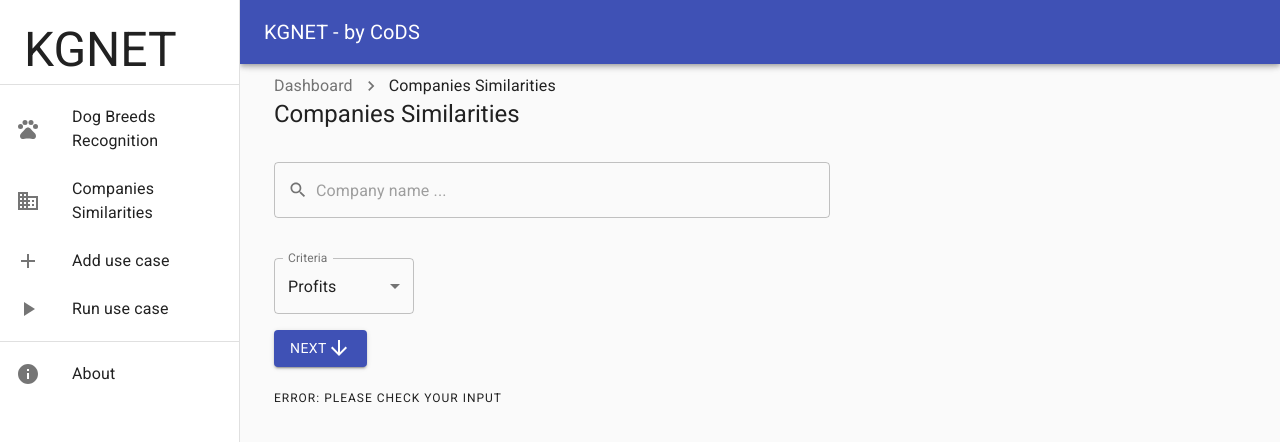
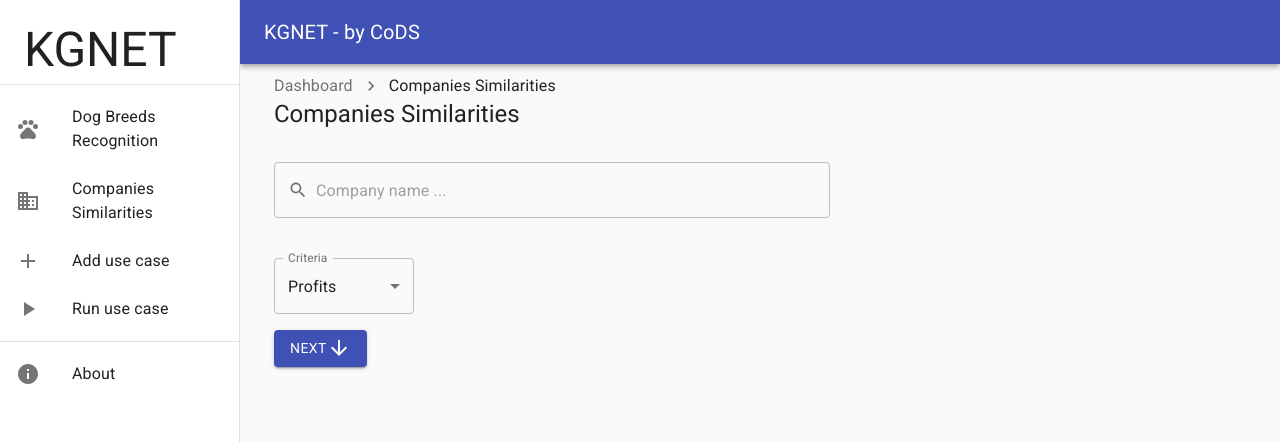
Before and after one commit to DucNgn/KGNet-Interface, a React (Create React App) app in the folder front-end/: page /companies in a window 1280 px wide. Shown: the top 442 px of the page. Built offline with nearby package versions, Linux system fonts and the light colour scheme.

Commit message:
debug companies

```diff
--- a/front-end/src/views/CompanySimilarities/index.js
+++ b/front-end/src/views/CompanySimilarities/index.js
@@ -69,10 +69,10 @@ const CompanySimilarities = () => {
         setSimilarityFeature={setSimilarityFeature}
       />
       {isLoading && <LinearProgress />}
-      {data !== undefined && (
+      {data !== undefined && data !== '' && (
         <Result setCustomQuery={setCustomQuery} data={data} mode="companies" handleExecute={handleExecute} />
       )}
-      {data === undefined && !isLoading && <Typography variant="overline">Error: Please check your input</Typography>}
+      {data === '' && !isLoading && <Typography variant="overline">Error: Please check your input</Typography>}
     </Page>
   );
 };
```
